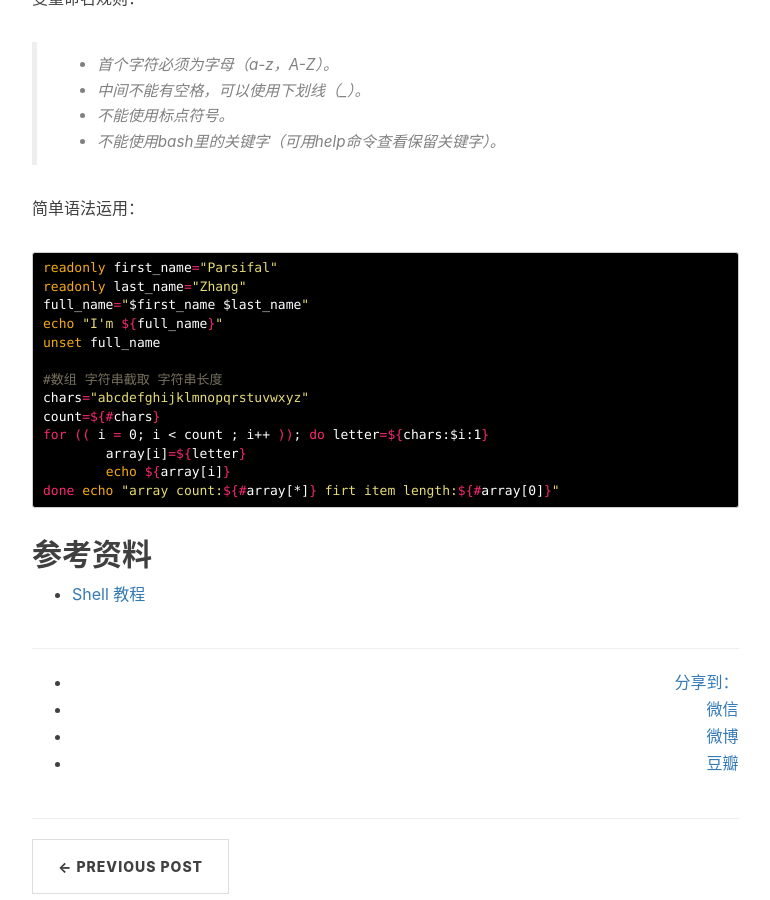
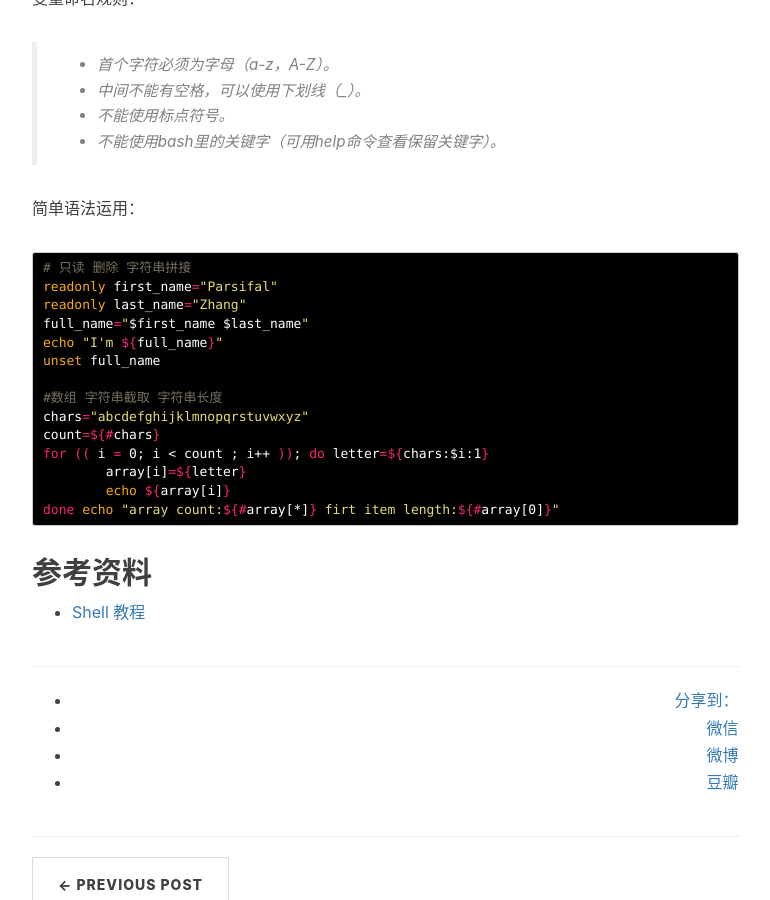
Before and after one commit to zerOOneSmith/parsifalc.github.io, a Jekyll site: the page built from _posts/2017-04-09-ShellScript.md, in a window 1280 px wide and 900 px high, scrolled down 1520 px. Shown: the whole window, without its empty margins (233-1003 px from the left). Built offline with Jekyll 4.4.1, drawn with Linux system fonts in a browser that asks for light colours; nearby versions of some CDN libraries; comment, search, counter and statistics services are not loaded.

Commit message:
add comment.

````diff
--- a/_posts/2017-04-09-ShellScript.md
+++ b/_posts/2017-04-09-ShellScript.md
@@ -37,6 +37,7 @@ tags:
 简单语法运用：
 
 ```shell
+# 只读 删除 字符串拼接
 readonly first_name="Parsifal"
 readonly last_name="Zhang"
 full_name="$first_name $last_name"
````
